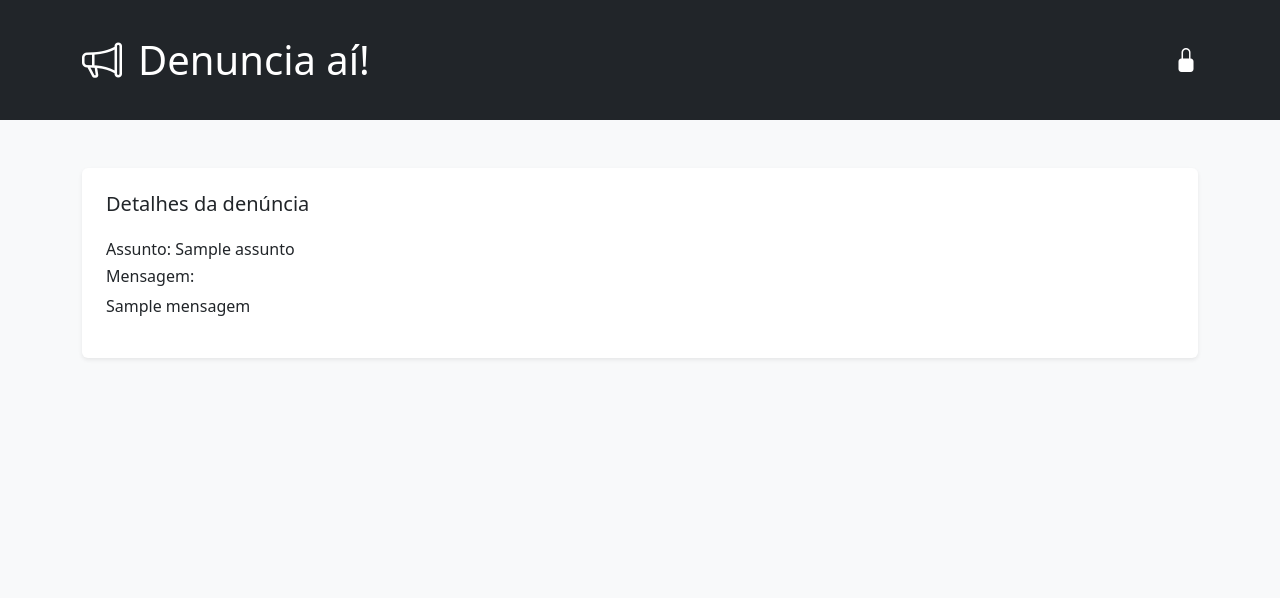
After one commit to thiago-garcia/denuncia-ai, a Django app: template denunciaai/denuncias/templates/denuncias/consulta_denuncia.html in a window 1280 px wide. The commit adds this page. Shown: the top 598 px of the page. Run offline with Django 5.2, Linux system fonts and the light colour scheme; the template is opened without the code that fills it: most values are stand-ins (such as "Sample title", 1, 10 or a date in 2020).

Commit message:
Criado template de detalhes da denúncia
close #15

```diff
--- a/denunciaai/base/templates/base/home.html
+++ b/denunciaai/base/templates/base/home.html
@@ -18,8 +18,9 @@
 
     <section class="bg-white p-4 rounded shadow-sm mb-4">
         <h2 class="h5 mb-4">Consultar denúncia</h2>
-        <form action="" method="post" class="d-flex gap-2 flex-column flex-sm-row">
-            <input type="text" name="chave" class="form-control" placeholder="Digite o código da denúncia">
+        <form action="{% url 'denuncias:consulta' %}" method="post" class="d-flex gap-2 flex-column flex-sm-row">
+            {% csrf_token %}
+            <input type="text" name="chave_acesso" class="form-control" placeholder="Digite o código da denúncia">
             <button type="submit" class="btn btn-primary">Consultar</button>
         </form>
     </section>
--- /dev/null
+++ b/denunciaai/denuncias/templates/denuncias/consulta_denuncia.html
@@ -0,0 +1,19 @@
+{% extends "base/base.html" %}
+{% block title %}Detalhes da denúncia{% endblock %}
+
+{% block content %}
+
+    <section class="bg-white p-4 rounded shadow-sm mb-4">
+        {% if denuncia %}
+            <h2 class="h5 mb-4">Detalhes da denúncia</h2>
+            <h6>Assunto: {{ denuncia.assunto }}</h6>
+            <h6>Mensagem:</h6>
+            <p class="text-start">
+                {{ denuncia.mensagem }}
+            </p>
+        {% else %}
+            <h2 class="h5 mb-4">Denúncia não encontrada</h2>
+        {% endif %}
+    </section>
+
+{% endblock %}
--- a/denunciaai/denuncias/urls.py
+++ b/denunciaai/denuncias/urls.py
@@ -1,9 +1,10 @@
 from django.urls import path
-from .views import nova, sucesso
+from .views import nova, sucesso, consulta
 
 
 app_name = 'denuncias'
 urlpatterns = [
     path('nova/', nova, name='nova'),
     path('nova/sucesso/', sucesso, name='sucesso'),
+    path('consulta/', consulta, name='consulta'),
 ]
```
Also changed, not shown: denunciaai/base/tests/test_home.py (+1 -1 lines), denunciaai/denuncias/tests/test_consulta_denuncia.py (added, +48 -0 lines), denunciaai/denuncias/views.py (+12 -1 lines).
